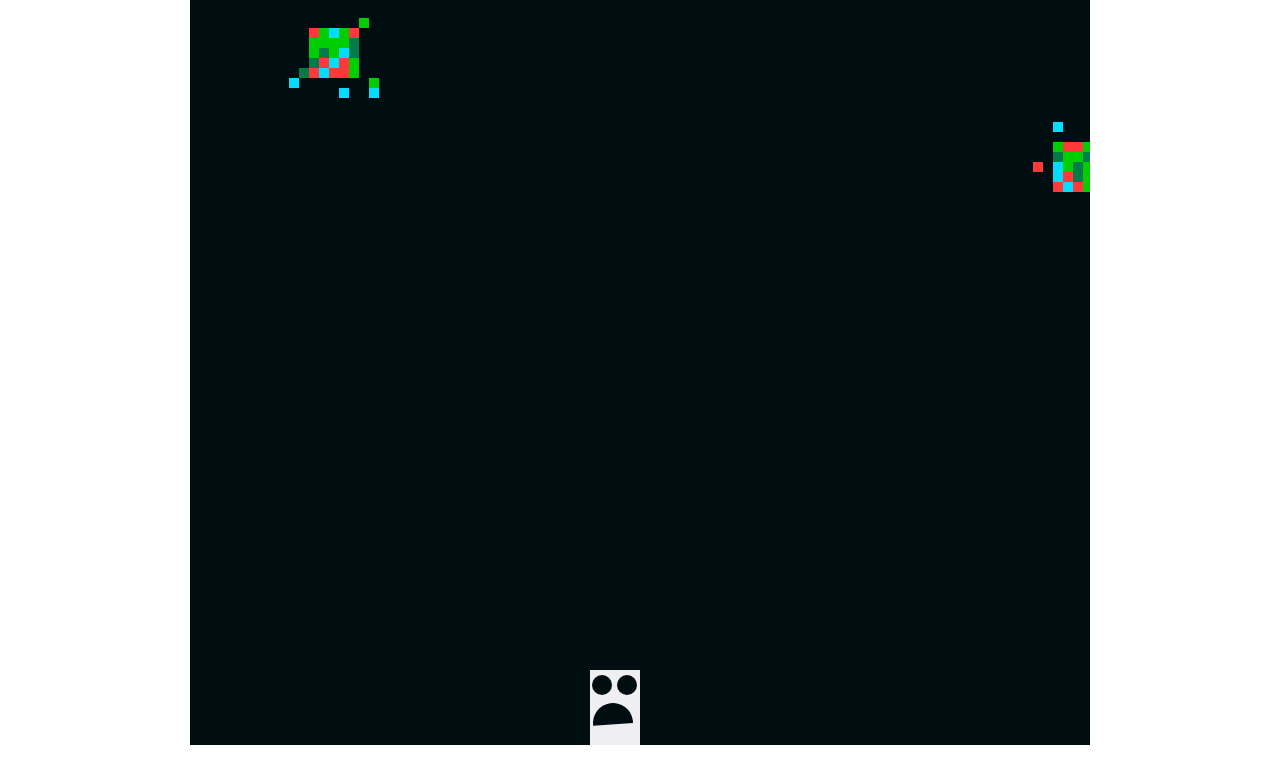
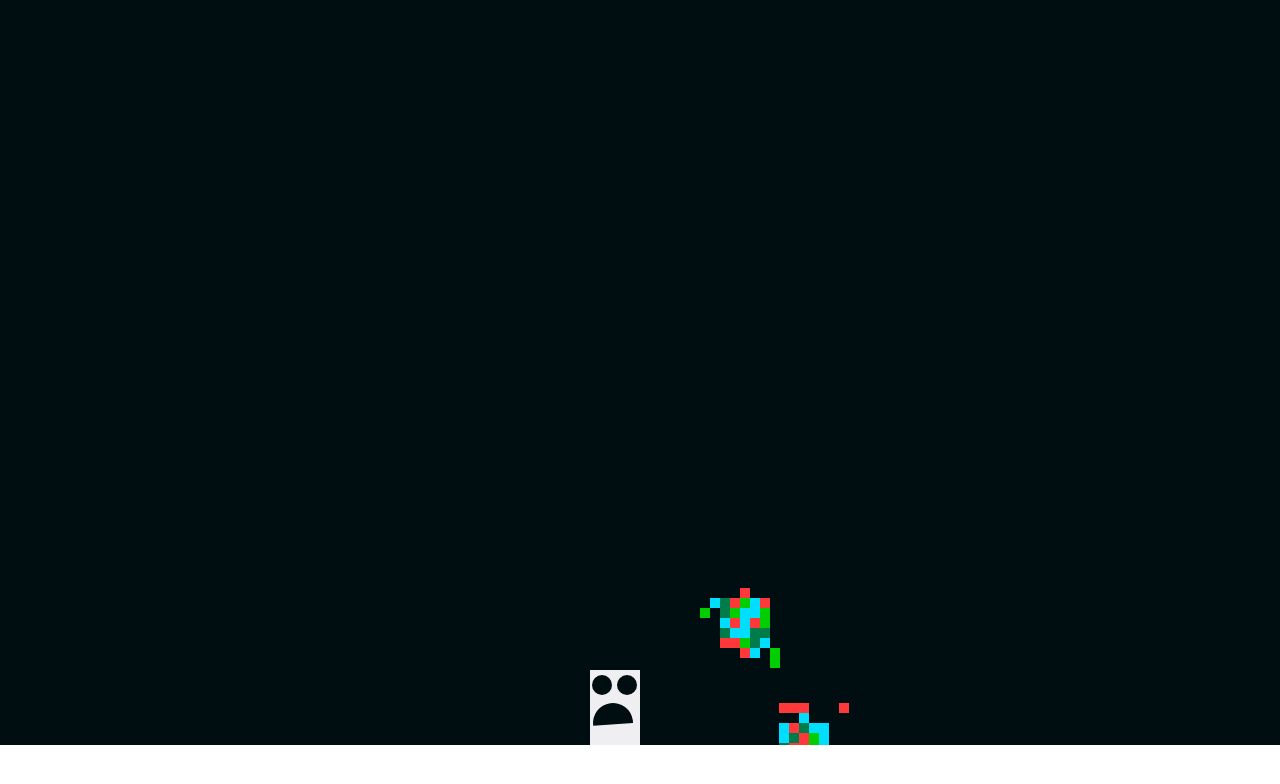
Before and after one commit to cubbK/js13kGame, a plain HTML site: page index.html in a window 1280 px wide. Drawn offline with Linux system fonts and the light colour scheme; animation ran at ten frames a second.

Commit message:
gata pentru decoratii

```diff
--- a/index.html
+++ b/index.html
@@ -7,7 +7,10 @@
 </head>
 <body>
 
-<canvas id="myCanvas" width="900" height="745"></canvas>
+      <canvas class="canvas" id="gameCanvas" width="900" height="745"></canvas>
+
+
+
 
 <script src="logic.js"></script>
 
--- a/logic.js
+++ b/logic.js
@@ -1,14 +1,17 @@
-var canvas = document.getElementById("myCanvas");
+var canvas = document.getElementById("gameCanvas");
+canvas.width = window.innerWidth;
+
 var ctx = canvas.getContext("2d");
 
+var borderLeft = canvas.width /2 - 450;
+var borderRight = canvas.width /2 +450;
 var color1 = " #efeff2 ";
 var color2 = " #000d11";
 
 var posTvs = [];
 var width = 900;
-for (var i = 0;i <5;i++){
-  posTvs[i] =[ Math.round(Math.random() * width) , Math.round(Math.random() *(-2500) -50)];
-
+for (var i = 0;i <7;i++){
+  posTvs[i] = returnPosArray();
 }
 function drawPlayer(pos) {
   //main square
@@ -68,21 +71,44 @@ function keyUpHandler(e) {
     }
 }
 
+class GlitchCubb {
+
+  static cubb(posx,posy){
+    var colors = ['#ff3939' , '#00ce00' ,'#00deff' ,'#007b4a'];
+    ctx.beginPath();
+    ctx.rect(posx, posy, 10,10);
+    ctx.fillStyle = colors[Math.floor(Math.random()*colors.length)];;
+    ctx.fill();
+    ctx.closePath();
+  }
+}
+
 function draw() {
   ctx.clearRect(pos[0],pos[1],50,75)
 
 
-  if (rightPressed && pos[0]< canvas.width - 50 ){
+  if (rightPressed && pos[0]< borderRight - 50 ){
     pos[0] +=6;
-  }else if(leftPressed && pos[0] > 0){
+  }else if(leftPressed && pos[0] > borderLeft){
     pos[0] -=6;
   }
 
 
 
-  for (var i = 0 ; i <5 ; i++){
-    ctx.clearRect(posTvs[i][0] , posTvs[i][1] , 100 , 100)
-    posTvs[i][1] +=3;
+  for (var i = 0 ; i <7 ; i++){
+    ctx.clearRect(posTvs[i][0] , posTvs[i][1] , 100 , 100);
+
+    if(posTvs[i][0]< borderLeft - 30 || posTvs[i][0] >borderRight-50){
+
+      posTvs[i][2] = -posTvs[i][2];
+
+    }
+    if (posTvs[i][1] > canvas.height){
+      posTvs[i] = returnPosArray();
+    }
+
+    posTvs[i][0] +=posTvs[i][2];
+    posTvs[i][1] +=posTvs[i][3];
     drawTv(posTvs[i], i);
   }
   drawPlayer(pos);
@@ -92,7 +118,7 @@ setInterval(draw,10);
 
 
 function drawTv(posTv , index) {
-  var colors = ['#ff3939' , '#00ce00' ,'#00deff' ,'#007b4a'];
+
   ctx.clearRect(posTv[0],posTv[1],90,90)
   for (var i = 0 ; i < 9;i++){
     for (var j = 0 ; j <9; j++){
@@ -108,16 +134,23 @@ function drawTv(posTv , index) {
         isTrue = true;
       }
       if(isTrue){
-        ctx.beginPath();
-        ctx.rect(posTv[0]+i *10, posTv[1] +j *10, 10,10);
-        ctx.fillStyle = colors[Math.floor(Math.random()*colors.length)];;
-        ctx.fill();
-        ctx.closePath();
+
+        GlitchCubb.cubb(posTv[0]+i *10, posTv[1] +j *10);
       }
 
     }
   }
+}
 
-
-
+function returnPosArray (){
+  var posX =  Math.round(Math.random() * (borderRight - borderLeft) + borderLeft);
+  var posY  = Math.round(Math.random() *(-2500) -50);
+  var dirX;
+  var dirY  = Math.round(Math.random() *7+3);
+  if (Math.random() >0.5){
+    dirX = Math.round(Math.random() *5);
+  }else {
+    dirX = Math.round(Math.random() * -5);
+  }
+  return [ posX, posY,dirX,dirY ];
 }
```
Also changed, not shown: decorationCanvas.js (added).
